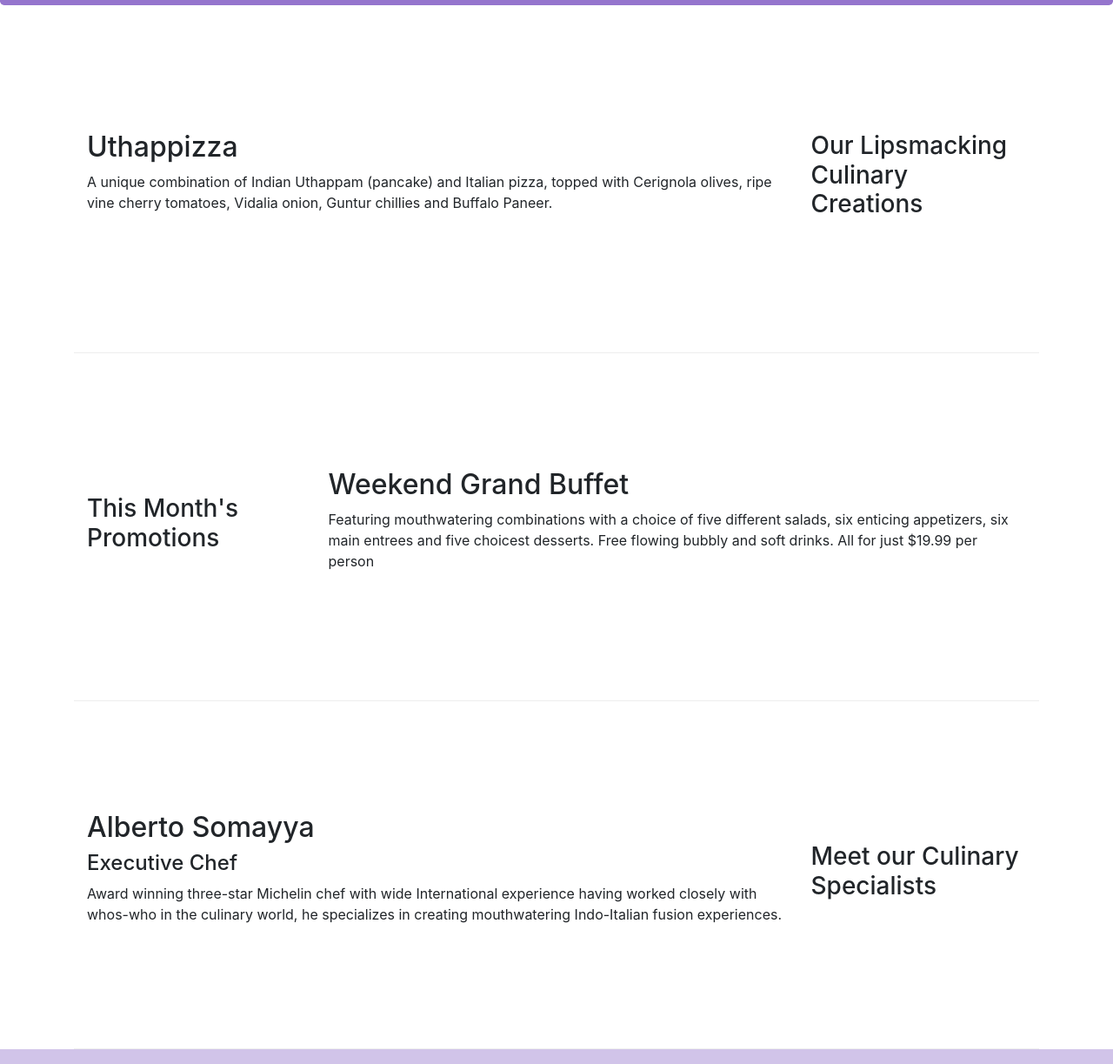
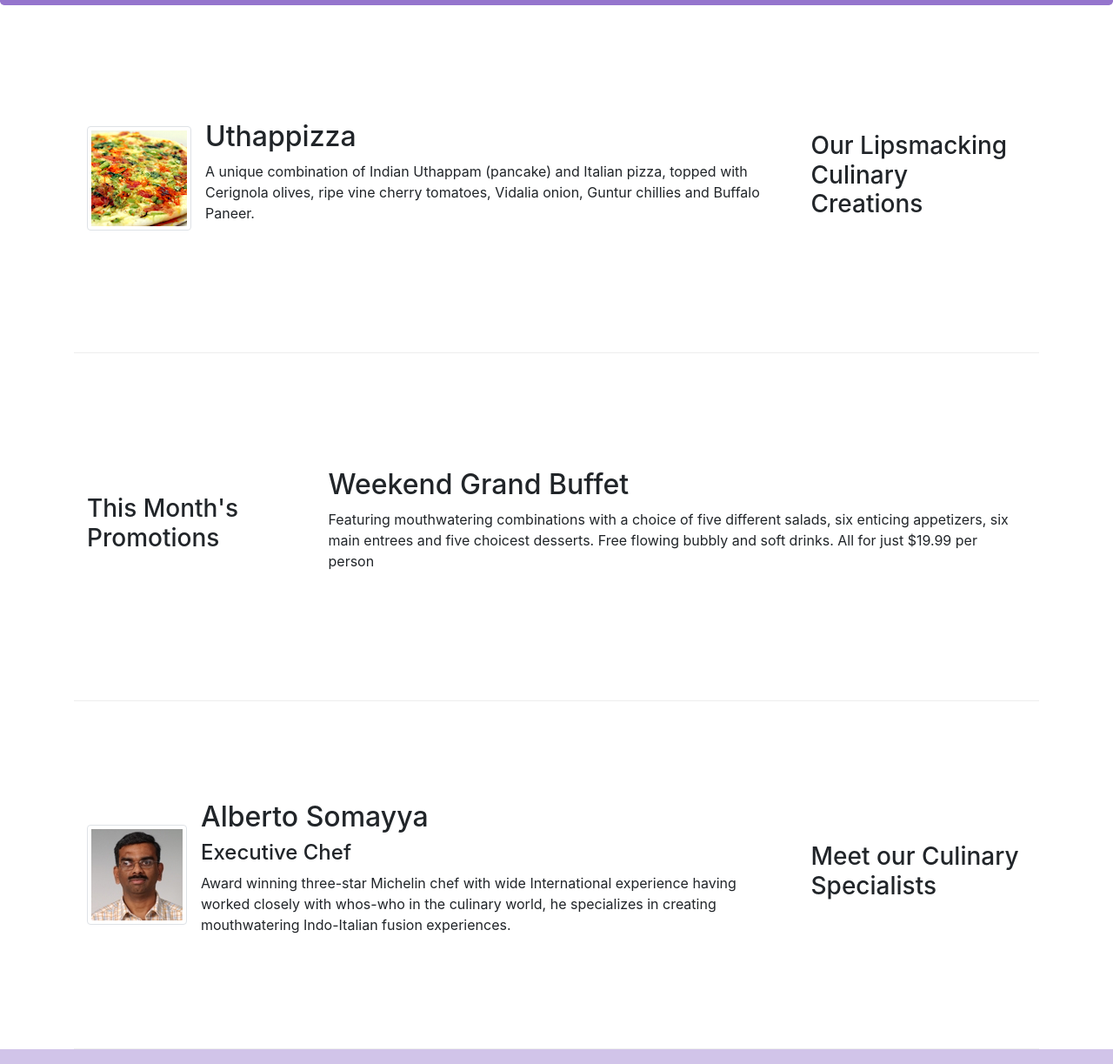
Before and after one commit to rhen-quadros/Bootstrap4, a website: page conFusion/index.html in a window 1280 px wide. Shown: the part 278-1501 px from the top of the page at 87% size. Drawn offline with nearby package versions, Linux system fonts and the light colour scheme.

Commit message:
Images and Media

```diff
--- a/conFusion/index.html
+++ b/conFusion/index.html
@@ -21,7 +21,7 @@
             <button class="navbar-toggler" type="button" data-toggle="collapse" data-target="#Navbar">
                 <span class="navbar-toggler-icon"></span>
             </button>
-            <a class="navbar-brand mr-auto" href="#">Ristorante Con Fusion</a>
+            <a class="navbar-brand mr-auto" href="#"><img src="img/logo.png" height="30" width="41"></a>
             <div class="collapse navbar-collapse" id="Navbar">
                 <ul class="navbar-nav mr-auto">
                     <li class="nav-item active"><a class="nav-link" href="#"><span class="fa fa-home fa-lg"></span> Home</a></li>
@@ -52,10 +52,18 @@
                 <h3>Our Lipsmacking Culinary Creations</h3>
             </div>
             <div class="col col-sm order-sm-first col-md">
-                <h2>Uthappizza</h2>
-                <p class="d-none d-sm-block">A unique combination of Indian Uthappam (pancake) and Italian pizza, topped
-                    with Cerignola olives, ripe vine cherry tomatoes, Vidalia onion, Guntur chillies and Buffalo Paneer.
-                </p>
+                <div class="media">
+                    <img class="d-flex mr-3 img-thumbnail align-self-center"
+                src="img/uthappizza.png" alt="uthappizza">
+                    <div class="media-body">
+                        <h2 class="mt-0">Uthappizza</h2>
+                        <p class="d-none d-sm-block">A unique combination of Indian Uthappam (pancake) and Italian pizza, topped
+                            with Cerignola olives, ripe vine cherry tomatoes, Vidalia onion, Guntur chillies and Buffalo Paneer.</p>
+                    </div>
+
+
+                </div>
+
             </div>
         </div>
 
@@ -77,11 +85,18 @@
                 <h3>Meet our Culinary Specialists</h3>
             </div>
             <div class="col col-sm order-sm-first col-md">
-                <h2>Alberto Somayya</h2>
-                <h4>Executive Chef</h4>
-                <p class="d-none d-sm-block">Award winning three-star Michelin chef with wide International experience
-                    having worked closely with whos-who in the culinary world, he specializes in creating mouthwatering
-                    Indo-Italian fusion experiences. </p>
+                <div class="media">
+                    <img class="d-flex mr-3 img-thumbnail align-self-center"
+                        src="img/alberto.png" alt="alberto">
+                    <div class="media-body">
+                        <h2 class="mt-0">Alberto Somayya</h2>
+                        <h4>Executive Chef</h4>
+                        <p class="d-none d-sm-block">Award winning three-star Michelin chef with wide International experience
+                            having worked closely with whos-who in the culinary world, he specializes in creating mouthwatering
+                            Indo-Italian fusion experiences. </p>
+                    </div>
+                </div>
+
             </div>
         </div>
     </div>
```
Also changed, not shown: conFusion/aboutus.html (+2 -1 lines), conFusion/contactus.html (+1 -1 lines), conFusion/img/alberto.png (added), conFusion/img/buffet.png (added), conFusion/img/logo.png (added), conFusion/img/uthappizza.png (added), 2 other files.
